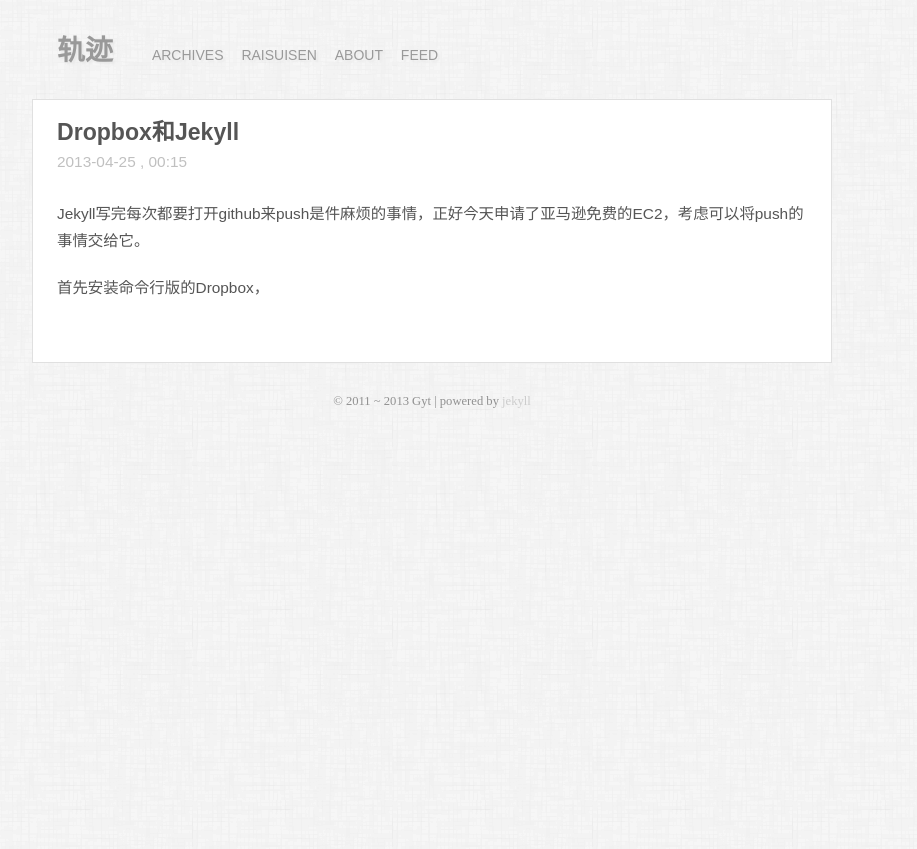
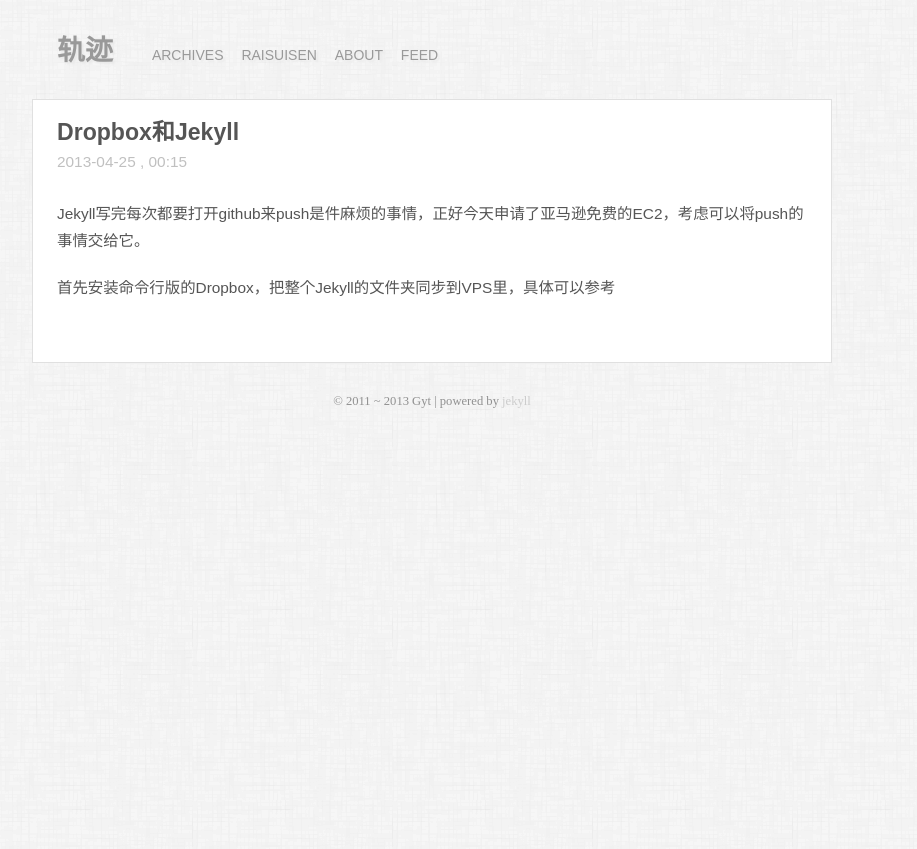
Before and after one commit to gyteng/gyteng.github.com, a Jekyll site: the page built from _posts/2013-04-25-Jekyll-And-Dropbox.markdown, in a window 1280 px wide. Shown: the top 849 px of the page, without its empty margins (208-1125 px from the left). Built offline with Jekyll 4.4.1, drawn with Linux system fonts in a browser that asks for light colours; some web fonts are replaced; Markdown is read by kramdown in place of the engine named in the settings; comment, search, counter and statistics services are not loaded.

Commit message:
From Amazon EC2

```diff
--- a/_posts/2013-04-25-Jekyll-And-Dropbox.markdown
+++ b/_posts/2013-04-25-Jekyll-And-Dropbox.markdown
@@ -8,4 +8,4 @@ comments: true
 ---
 Jekyll写完每次都要打开github来push是件麻烦的事情，正好今天申请了亚马逊免费的EC2，考虑可以将push的事情交给它。
 
-首先安装命令行版的Dropbox，
+首先安装命令行版的Dropbox，把整个Jekyll的文件夹同步到VPS里，具体可以参考[](http://www.dropboxwiki.com/Using_Dropbox_CLI)
```
